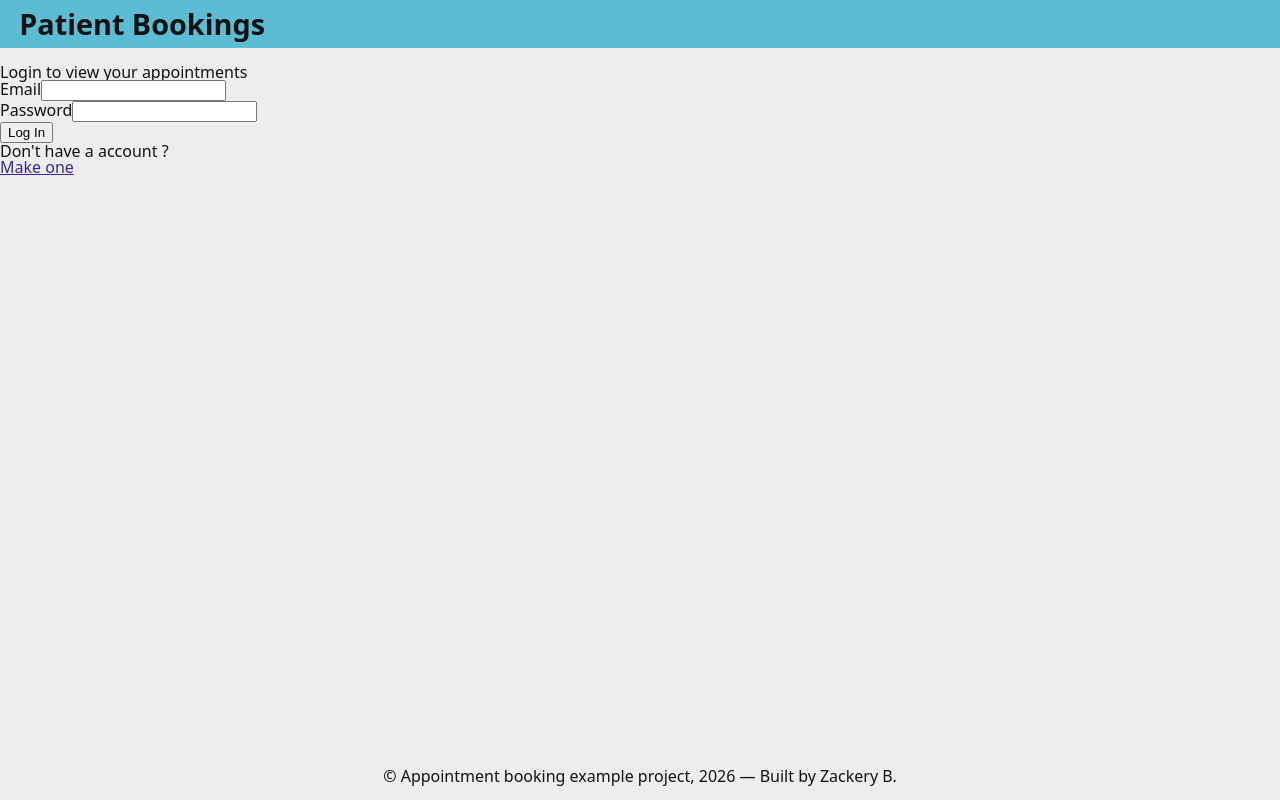
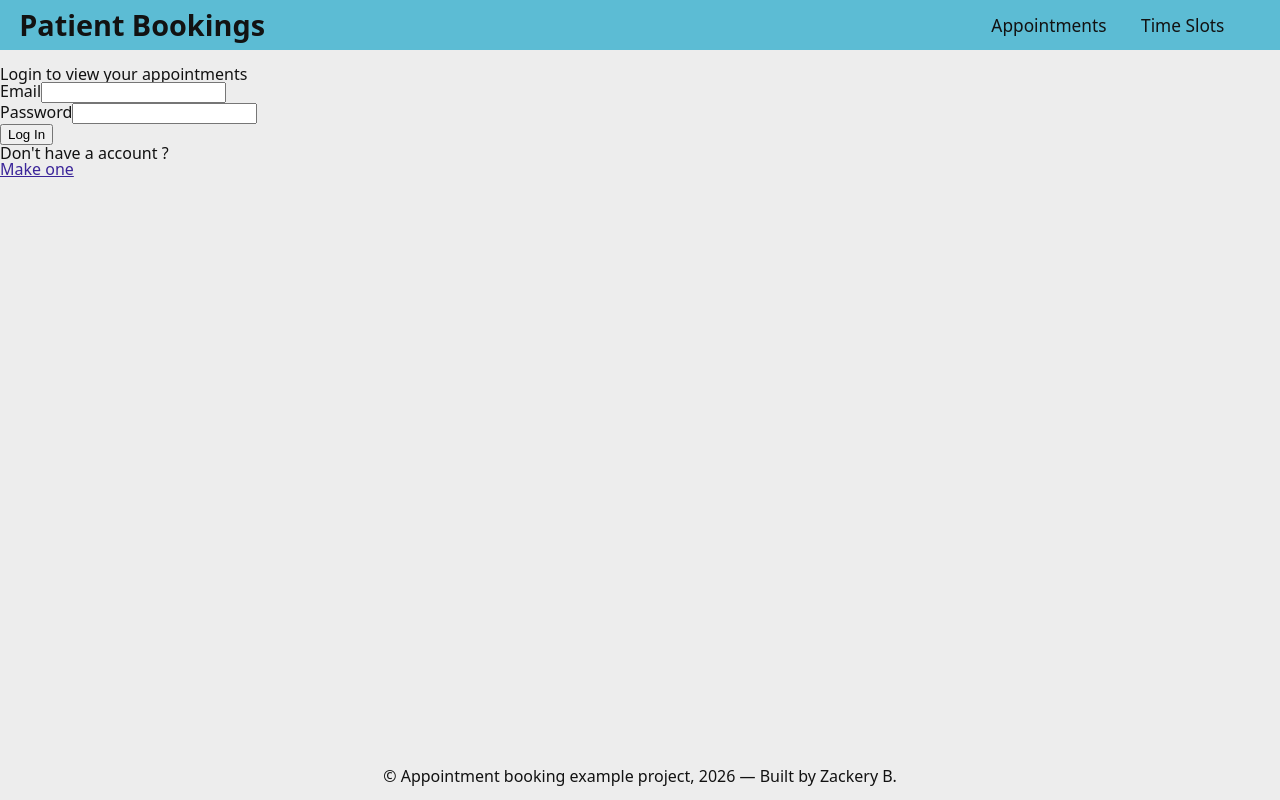
Before and after one commit to Zackery-B/Appointment-Booking, a React (Vite) app in the folder Client/: page /login in a window 1280 px wide. Built offline with nearby package versions, Linux system fonts and the light colour scheme.

Commit message:
Update nave to support client and doctor

```diff
--- a/Client/src/components/NavBar.tsx
+++ b/Client/src/components/NavBar.tsx
@@ -16,9 +16,18 @@ export default function NavBar() {
 
   return (
     <nav className="NavBar">
-      {(location.pathname != "/appointments" && user != null) ? <NavLink className="NavLink" to="/appointments">Appointments</NavLink> : ""}
-      {(location.pathname != "/appointments/book" && user != null) ? <NavLink className="NavLink" to="/appointments/book">Book Appointment</NavLink> : ""}
-      {(location.pathname != "/login" && user == null) ? <NavLink className="NavLink" to="/login">Login</NavLink> : ""}
+      {(user != null && user.role === 'client') ? (
+      <>
+        {(location.pathname != "/appointments") && <NavLink className="NavLink" to="/appointments">Appointments</NavLink>}
+        {(location.pathname != "/appointments/book") && <NavLink className="NavLink" to="/appointments/book">Book Appointment</NavLink>}
+      </>
+      ) : ( // if not client, must be doctor
+      <>
+        {(location.pathname != "/appointments") && <NavLink className="NavLink" to="/doctor/appointments">Appointments</NavLink>}
+        {(location.pathname != "/doctor/time-slots") && <NavLink className="NavLink" to="/doctor/time-slots">Time Slots</NavLink>}
+      </>
+      )}
+      {(location.pathname != "/login" && user == null) && <NavLink className="NavLink" to="/login">Login</NavLink>}
       {user != null && <button onClick={handleLogout}>Logout</button>}
     </nav>
   )
```
